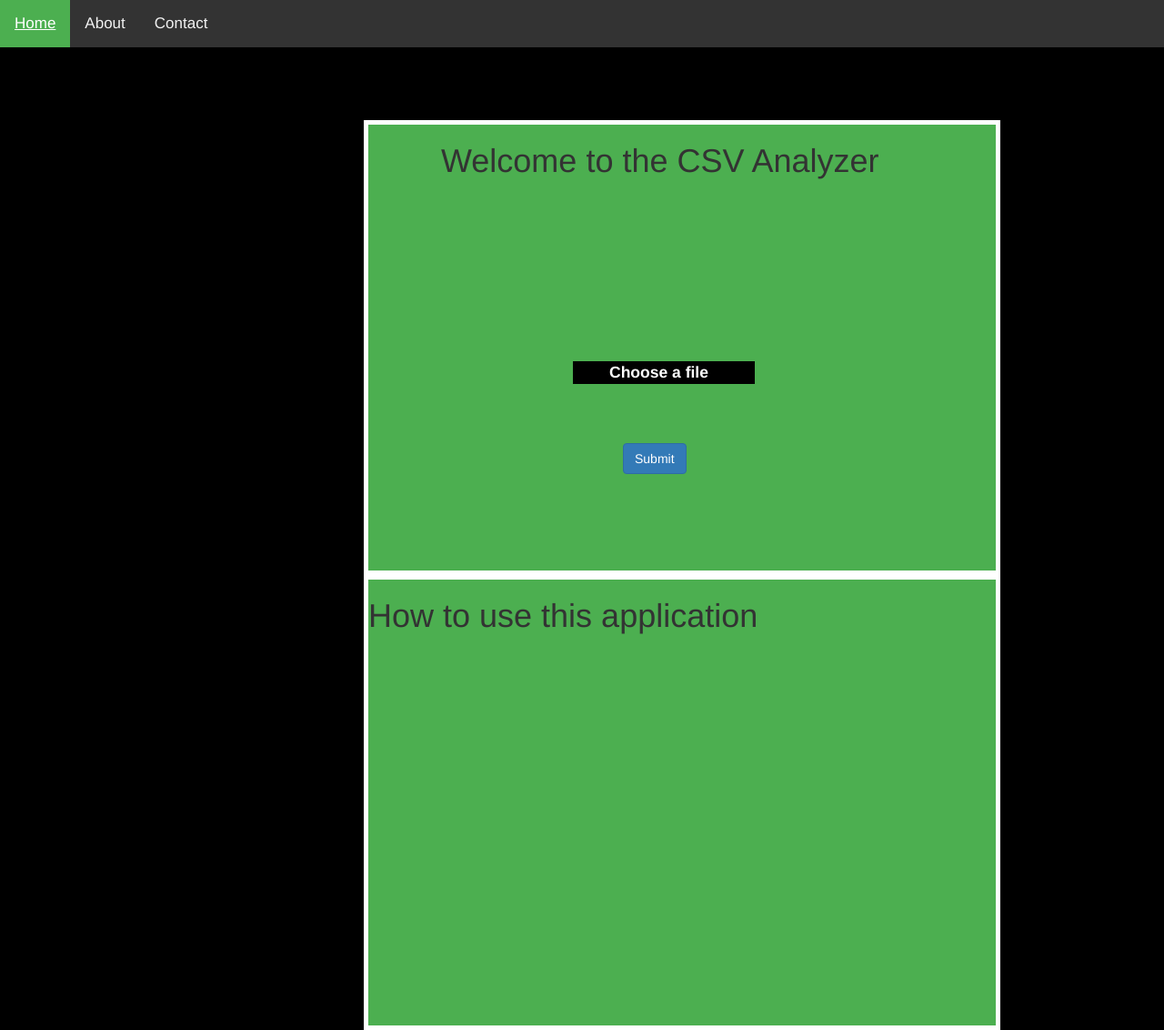
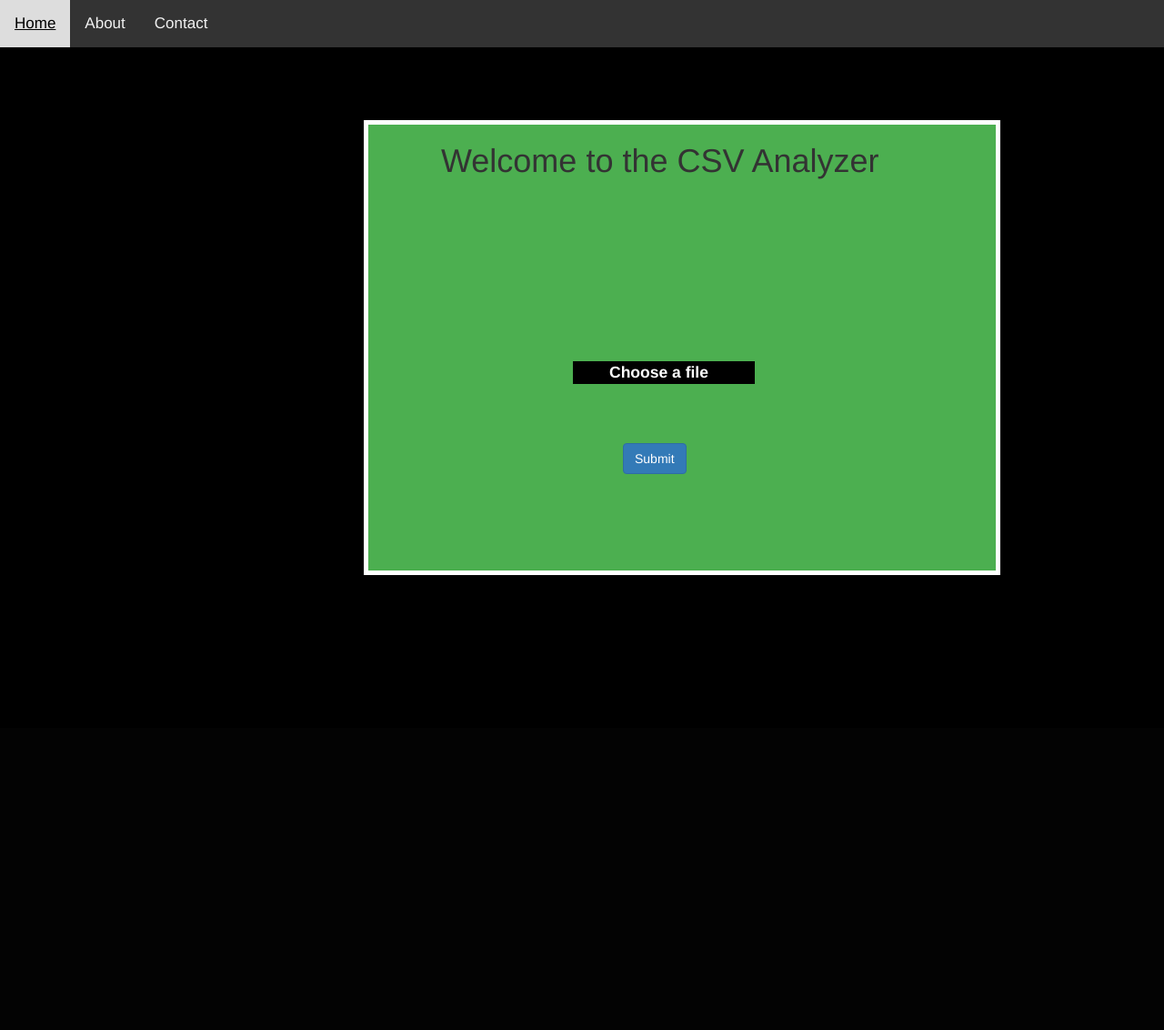
Before and after one commit to VBhat97/CSVAnalyzer, a Flask app: page / in a window 1280 px wide. Shown: the whole page at 91% size. After the commit the page ends 632 px from the top, so only its background shows below. Run offline with Flask 2, Linux system fonts and the light colour scheme; some libraries are stand-ins or nearby versions.

Commit message:
Updating Home page

```diff
--- a/templates/home.html
+++ b/templates/home.html
@@ -4,19 +4,19 @@
 <!-- Add Black background Image for improving UI later.-->
 <script type="text/javascript">
     function toggle_to_about(){
-        if (document.getElementById("HomeCard")){
-            document.getElementById("one").id = "two";
+        if (document.getElementsByClassName("Homecard")){
+            document.getElementsByClassName("Homecard").class = "Homecard2";
         }
     }
 </script>
 <body style="background-color: black;">
 <div class="topnav">
-    <a class="active">Home</a>
-    <a onclick="toggle_to_about()">About</a>
-    <a>Contact</a>
+    <a class="tablinks" onclick="showContent('Home')">Home</a>
+    <a class="tablinks" onclick="showContent('About')">About</a>
+    <a class="tablinks" onclick="showContent('Contact')">Contact</a>
 </div>
 <br><br><br><br>
-<div class="Homecard" id="block1">
+<div id="block1">
     <div class="CardItem1">
         <h1>Welcome to the CSV Analyzer</h1>
     </div>
@@ -28,9 +28,9 @@
     </form>
     </div>
 </div>
-<div class="Homecard2" id="block2">
+<!-- <div class="Homecard2" id="block2">
     <h1>How to use this application</h1>
-</div>
+</div> -->
 
 </body>
 <!-- TODO: Add email, File upload and submit button fields.  -->
```
